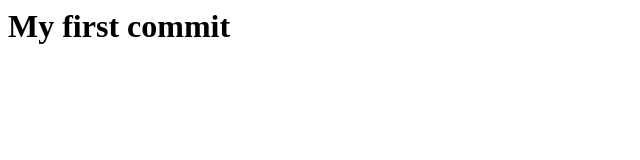
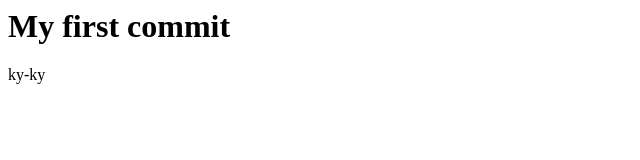
Before and after one commit to EkaterinaHamster/lesson_1, a plain HTML site: page index.html in a window 1280 px wide. Shown: the full height of the page, 0-640 px from the left. Drawn offline with Linux system fonts and the light colour scheme.

Commit message:
Update index.html

```diff
--- a/index.html
+++ b/index.html
@@ -7,5 +7,6 @@
 </head>
 <body>
   <h1>My first commit</h1>
+  <p> ky-ky</p>
 </body>
 </html>
```
